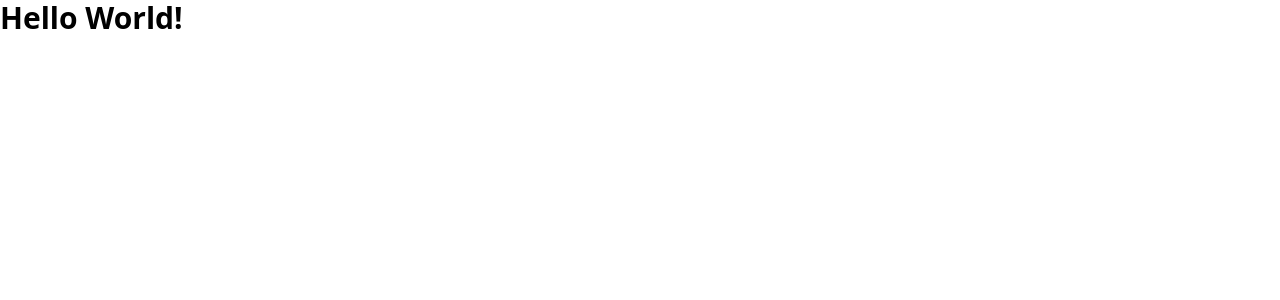
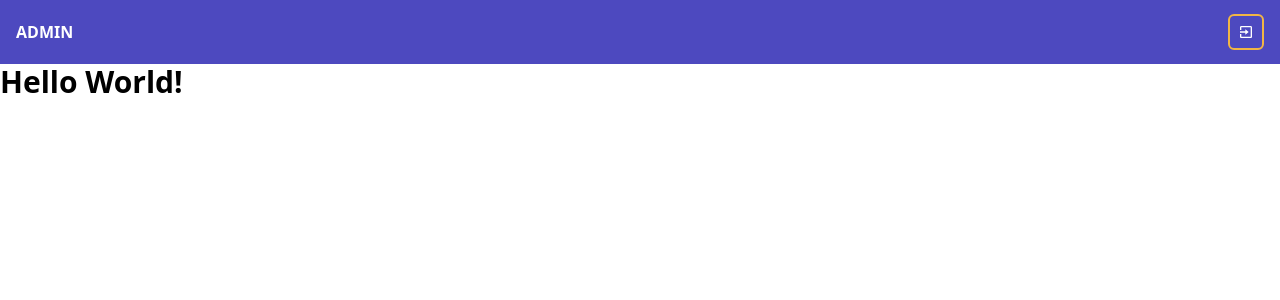
Before and after one commit to lopez-tomas/nextjs-crud, a Next.js app in the folder frontend/: page / in a window 1280 px wide. Shown: the top 300 px of the page. Built offline with nearby package versions, Linux system fonts and the light colour scheme.

Commit message:
[FEAT]: using Layout component to wrap all.

```diff
--- a/frontend/src/pages/_app.tsx
+++ b/frontend/src/pages/_app.tsx
@@ -1,6 +1,11 @@
-import '../styles/globals.css'
 import type { AppProps } from 'next/app'
+import Layout from '@/components/Layout'
+import '@/styles/globals.css'
 
 export default function App({ Component, pageProps }: AppProps) {
-  return <Component {...pageProps} />
+  return (
+    <Layout>
+      <Component {...pageProps} />
+    </Layout>
+  )
 }
```
